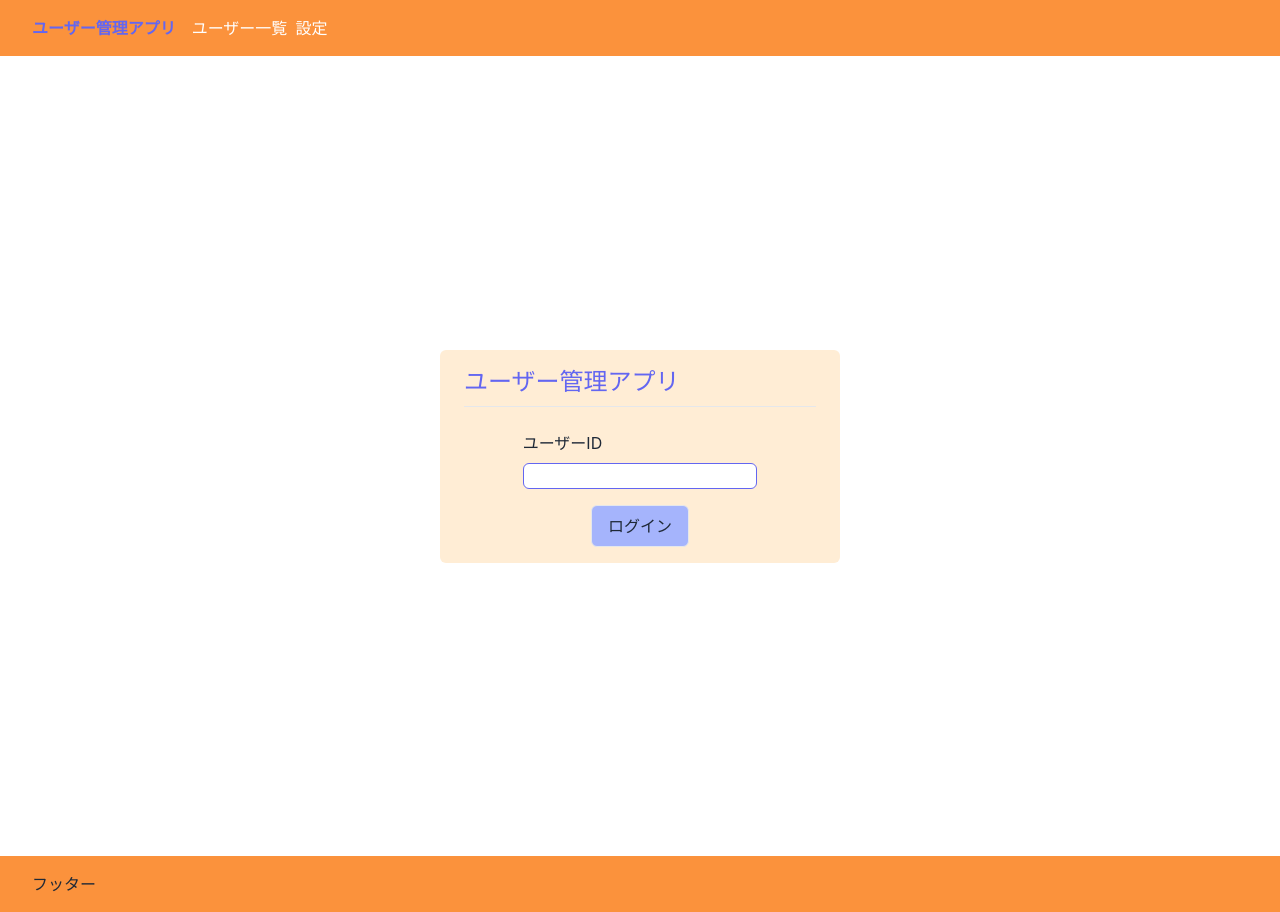
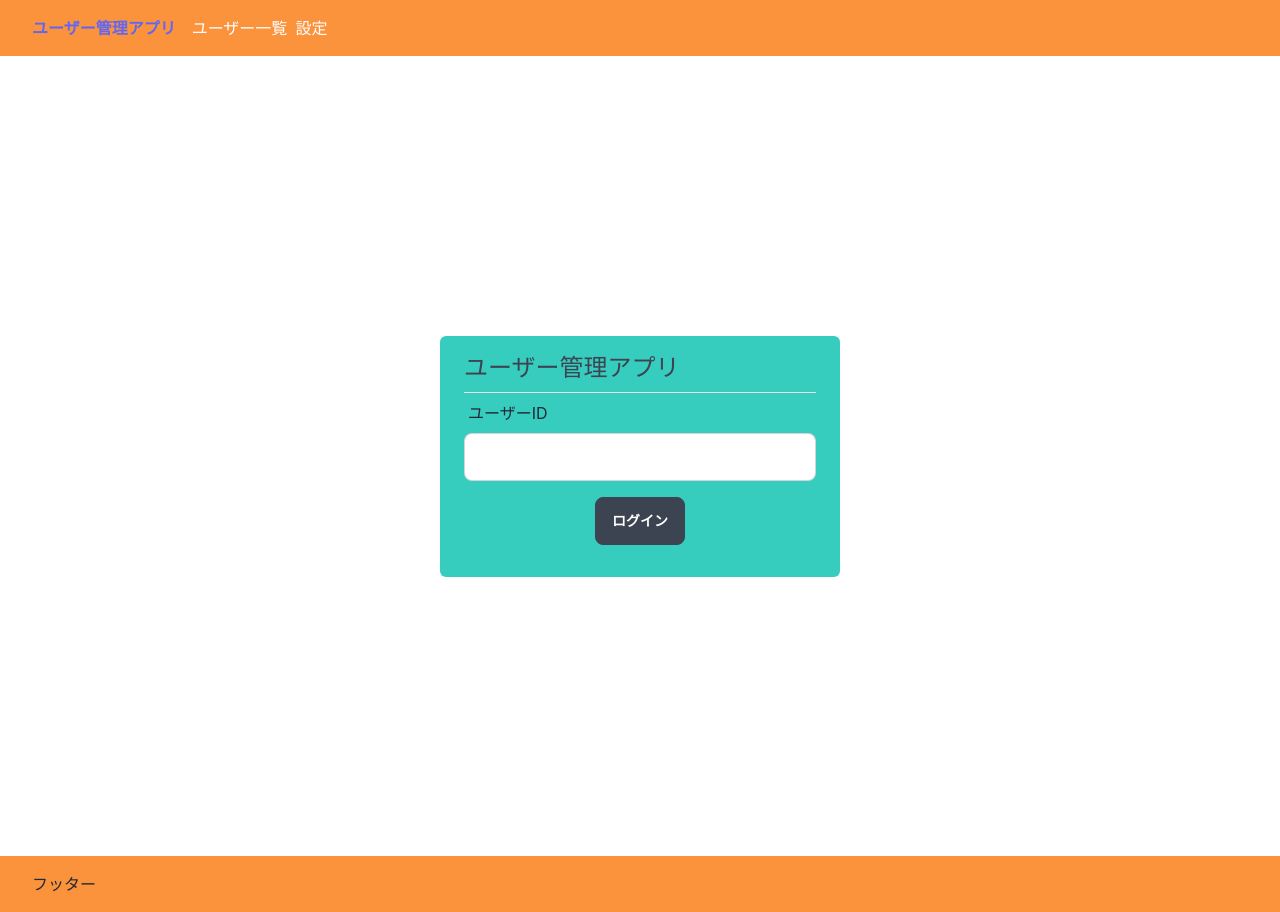
Before and after one commit to kira-0521/learning, a Next.js app in the folder sample_next_tailwind/: page /login in a window 1280 px wide. Built offline with nearby package versions, Linux system fonts and the light colour scheme.

Commit message:
add: ボタンコンポーネント作成

```diff
--- /dev/null
+++ b/sample_next_tailwind/components/atoms/buttons/PrimaryButton.tsx
@@ -0,0 +1,16 @@
+import { VFC, memo } from 'react'
+
+type Props = {
+  onClick: () => void
+  isDisable: boolean
+}
+
+export const PrimaryButton: VFC<Props> = memo(function primaryButton(props) {
+  const { onClick, isDisable } = props
+
+  return (
+    <button onClick={onClick} disabled={isDisable} className='btn'>
+      ログイン
+    </button>
+  )
+})
--- a/sample_next_tailwind/pages/login.tsx
+++ b/sample_next_tailwind/pages/login.tsx
@@ -1,6 +1,7 @@
 import type { NextPage } from 'next'
 import { useState, ChangeEvent, useCallback, useEffect } from 'react'
 import { useAuth } from '../hooks/useAuth'
+import { PrimaryButton } from '../components/atoms/buttons/PrimaryButton'
 
 const Login: NextPage = () => {
   const [userId, setUserId] = useState('')
@@ -14,11 +15,11 @@ const Login: NextPage = () => {
 
   return (
     <div className='flex items-center justify-center h-screen'>
-      <div className='bg-orange-100 w-[400px] rounded-md shadow-current px-6 py-4'>
-        <h1 className='text-2xl text-indigo-500 mb-2'>ユーザー管理アプリ</h1>
+      <div className='bg-accent w-[400px] rounded-md shadow-current px-6 py-4'>
+        <h1 className='text-2xl text-neutral mb-2'>ユーザー管理アプリ</h1>
         <hr />
-        <div className='flex flex-col mt-6 w-2/3 mx-auto'>
-          <label htmlFor='userId' className=''>
+        <div className='form-control'>
+          <label htmlFor='userId' className='label'>
             ユーザーID
           </label>
           <input
@@ -26,20 +27,15 @@ const Login: NextPage = () => {
             id='userId'
             value={userId}
             onChange={onChangeUserId}
-            className='rounded-md border border-indigo-500 focus:border-indigo-900 mt-2'
+            className='input input-bordered'
           />
         </div>
         {loading ? (
-          <div className='flex justify-center mt-4'>
-            <div className='animate-spin h-10 w-10 border-4 border-indigo-500 rounded-full border-t-transparent'></div>
+          <button className='btn loading'>loading</button>
+        ) : (
+          <div className='text-center p-4'>
+            <PrimaryButton onClick={onClickLogin} isDisable={loading} />
           </div>
-        ) : (
-          <button
-            onClick={onClickLogin}
-            disabled={loading}
-            className='border bg-indigo-300 hover:bg-indigo-100 rounded-md mt-4 block mx-auto px-4 py-2'>
-            ログイン
-          </button>
         )}
       </div>
     </div>
```
